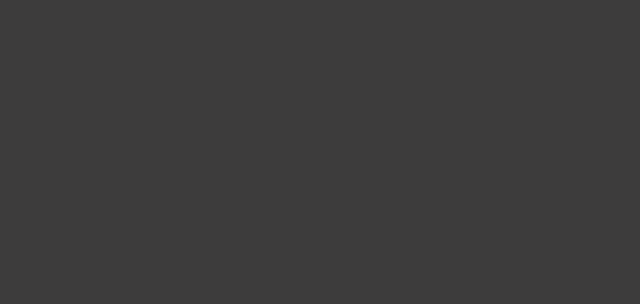
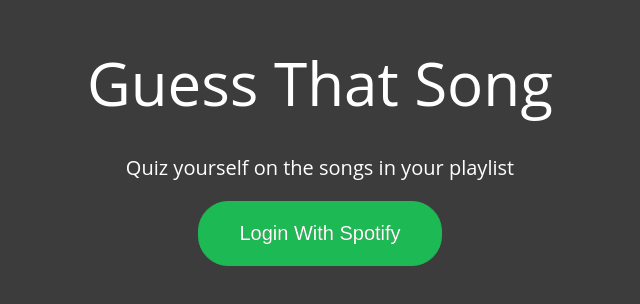
Before and after one commit to IkoanI/guess-that-song, a React (Vite) app: page / in a window 1280 px wide. Before the commit this address had no page. Shown: the part 158-462 px from the top of the page, without its empty margins (320-960 px from the left). Built offline with nearby package versions, Linux system fonts and the light colour scheme.

Commit message:
fixed routing

```diff
--- a/src/App.jsx
+++ b/src/App.jsx
@@ -7,9 +7,9 @@
   return (
     <BrowserRouter>
       <Routes>
-        <Route path= 'guess-that-song/' element={<Login />} />
-        <Route path='guess-that-song/loading' element={<Loading />} />
-        <Route path= 'guess-that-song/quiz' element={<Quiz />} />
+        <Route path= '/' element={<Login />} />
+        <Route path='/loading' element={<Loading />} />
+        <Route path= '/quiz' element={<Quiz />} />
       </Routes>
     </BrowserRouter>
   )
--- a/src/pages/Loading.jsx
+++ b/src/pages/Loading.jsx
@@ -45,7 +45,7 @@
     params.append("client_id", clientId);
     params.append("grant_type", "authorization_code");
     params.append("code", code);
-    params.append("redirect_uri", `${window.location.origin}/guess-that-song/loading`);
+    params.append("redirect_uri", `${window.location.origin}/loading`);
     params.append("code_verifier", verifier);
 
     const response = await fetch("https://accounts.spotify.com/api/token", {
--- a/vite.config.js
+++ b/vite.config.js
@@ -3,6 +3,5 @@
 
 // https://vitejs.dev/config/
 export default defineConfig({
-  base: "/guess-that-song/",
   plugins: [react()]
 })
```
